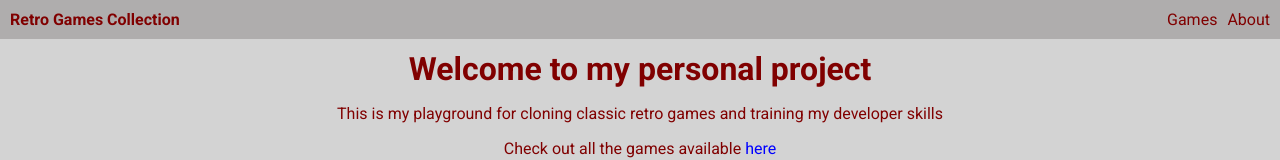
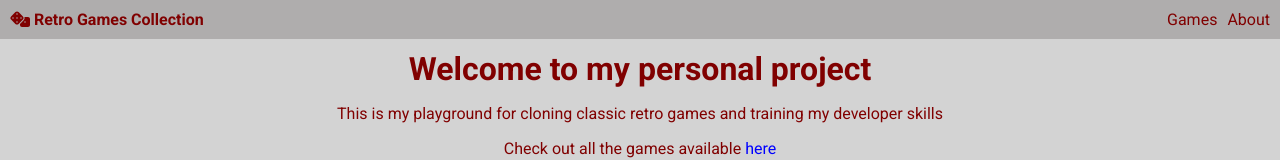
Before and after one commit to RMF2PT/Cloning-popular-retro-games-with-Vue, a Vue app in the folder Retro-games-collection/: page / in a window 1280 px wide. Shown: the top 160 px of the page. Built offline with nearby package versions, Linux system fonts and the light colour scheme.

Commit message:
Add Font Awesome library
Signed-off-by: rmf2pt <rmf2pt@gmail.com>

```diff
--- a/Retro-games-collection/package.json
+++ b/Retro-games-collection/package.json
@@ -15,6 +15,12 @@
     "format": "prettier --write src/"
   },
   "dependencies": {
+    "@fortawesome/fontawesome-free": "^6.4.2",
+    "@fortawesome/fontawesome-svg-core": "^6.4.2",
+    "@fortawesome/free-brands-svg-icons": "^6.4.2",
+    "@fortawesome/free-regular-svg-icons": "^6.4.2",
+    "@fortawesome/free-solid-svg-icons": "^6.4.2",
+    "@fortawesome/vue-fontawesome": "^3.0.3",
     "pinia": "^2.1.6",
     "vue": "^3.3.4",
     "vue-router": "^4.2.5"
--- a/Retro-games-collection/src/components/NavBar.vue
+++ b/Retro-games-collection/src/components/NavBar.vue
@@ -8,7 +8,9 @@ export default defineComponent({
 
 <template>
   <nav>
-    <router-link to="/" id="title">Retro Games Collection</router-link>
+    <router-link to="/" id="title"
+      ><font-awesome-icon icon="fa-solid fa-dice" /> Retro Games Collection</router-link
+    >
     <span>
       <router-link to="/games">Games</router-link>
       <router-link to="/about">About</router-link>
--- a/Retro-games-collection/src/main.ts
+++ b/Retro-games-collection/src/main.ts
@@ -5,10 +5,24 @@ import { createPinia } from 'pinia'
 import router from '@/router'
 import App from './App.vue'
 
+/* import the fontawesome core */
+import { library } from '@fortawesome/fontawesome-svg-core'
+
+/* import font awesome icon component */
+import { FontAwesomeIcon } from '@fortawesome/vue-fontawesome'
+
+/* import specific icons */
+import { faUserSecret, faDice } from '@fortawesome/free-solid-svg-icons'
+
+/* add icons to the library */
+library.add(faUserSecret, faDice)
+
 const app = createApp(App)
 
 app.use(router)
 
 app.use(createPinia())
 
+app.component('font-awesome-icon', FontAwesomeIcon)
+
 app.mount('#app')
```
Also changed, not shown: 2 other files (tests, documents, lock files or other folders).
